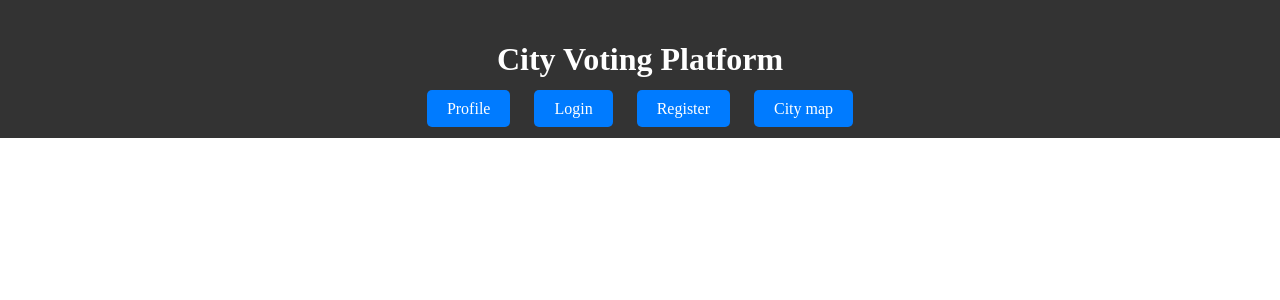
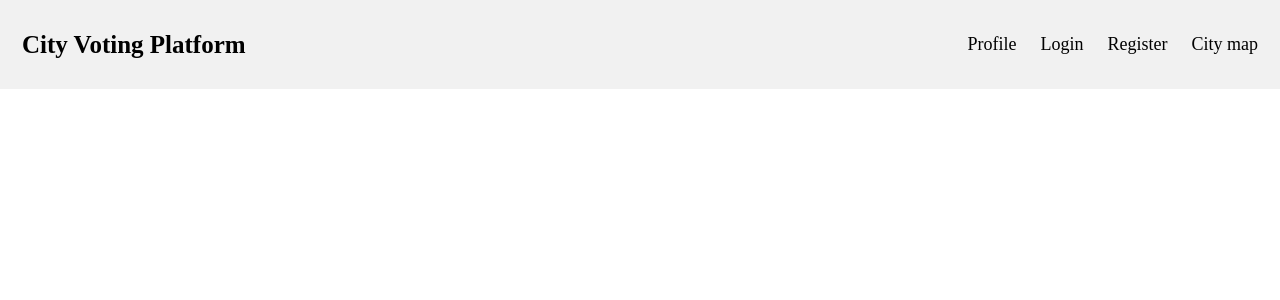
Before and after one commit to gearbeagel/Pashchuk.University.CityVotingPlatform, a Django app: page / in a window 1280 px wide. Shown: the top 300 px of the page. Run offline with Django 5.2, Linux system fonts and the light colour scheme; some web fonts are replaced.

Commit message:
Remade homepage styling

```diff
--- a/static/homepage_style.css
+++ b/static/homepage_style.css
@@ -1,20 +1,57 @@
-header {
-    background-color: #333;
-    color: #fff;
-    padding: 20px;
-    text-align: center;
+/* Style the header with a grey background and some padding */
+.header {
+  overflow: hidden;
+  background-color: #f1f1f1;
+  padding: 20px 10px;
 }
+
+/* Style the header links */
+.header a {
+  float: left;
+  color: black;
+  text-align: center;
+  padding: 12px;
+  text-decoration: none;
+  font-size: 18px;
+  line-height: 25px;
+  border-radius: 4px;
+}
+
+/* Style the logo link (notice that we set the same value of line-height and font-size to prevent the header to increase when the font gets bigger */
+.header a.logo {
+  font-size: 25px;
+  font-weight: bold;
+}
+
+/* Change the background color on mouse-over */
+.header a:hover {
+  background-color: #ddd;
+  color: black;
+}
+
+/* Style the active/current link*/
+.header a.active {
+  background-color: dodgerblue;
+  color: white;
+}
+
+/* Float the link section to the right */
+.header-right {
+  float: right;
+}
+
+/* Add media queries for responsiveness - when the screen is 500px wide or less, stack the links on top of each other */
+@media screen and (max-width: 500px) {
+  .header a {
+    float: none;
+    display: block;
+    text-align: left;
+  }
+  .header-right {
+    float: none;
+  }
+}
+
 body {
     margin: 0;
 }
-.header-buttons {
-    margin-top: 20px;
-}
-.header-buttons a {
-    text-decoration: none;
-    color: #fff;
-    background-color: #007bff;
-    padding: 10px 20px;
-    border-radius: 5px;
-    margin: 0 10px;
-}
--- a/templates/homepage.html
+++ b/templates/homepage.html
@@ -11,14 +11,14 @@
     <link href="https://fonts.googleapis.com/css2?family=Montserrat:wght@200&family=Rethink+Sans&display=swap" rel="stylesheet">
 </head>
 <body>
-    <header>
-        <h1>City Voting Platform</h1>
-        <div class="header-buttons">
+    <div class="header">
+        <a href="#default" class="logo">City Voting Platform</a>
+        <div class="header-right">
             <a href="/profile">Profile</a>
             <a href="/sing_in">Login</a>
             <a href="/sing_up">Register</a>
             <a href="/city_map">City map</a>
         </div>
-    </header>
+    </div>
 </body>
 </html>
```
